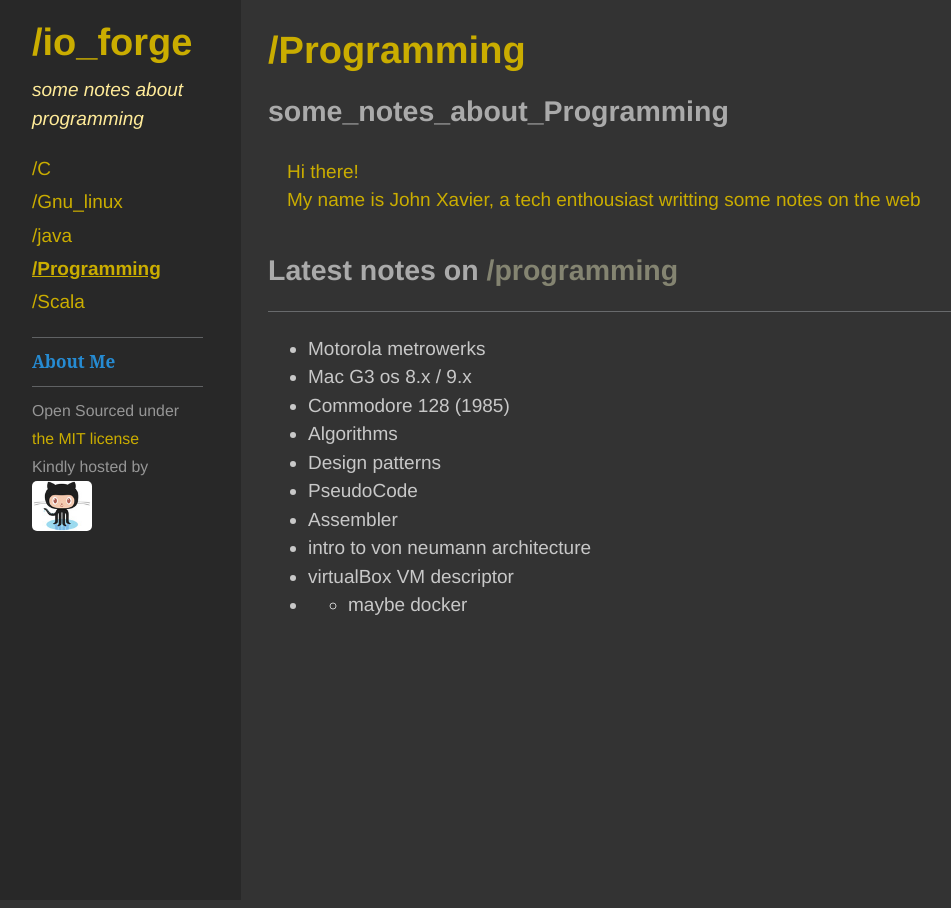
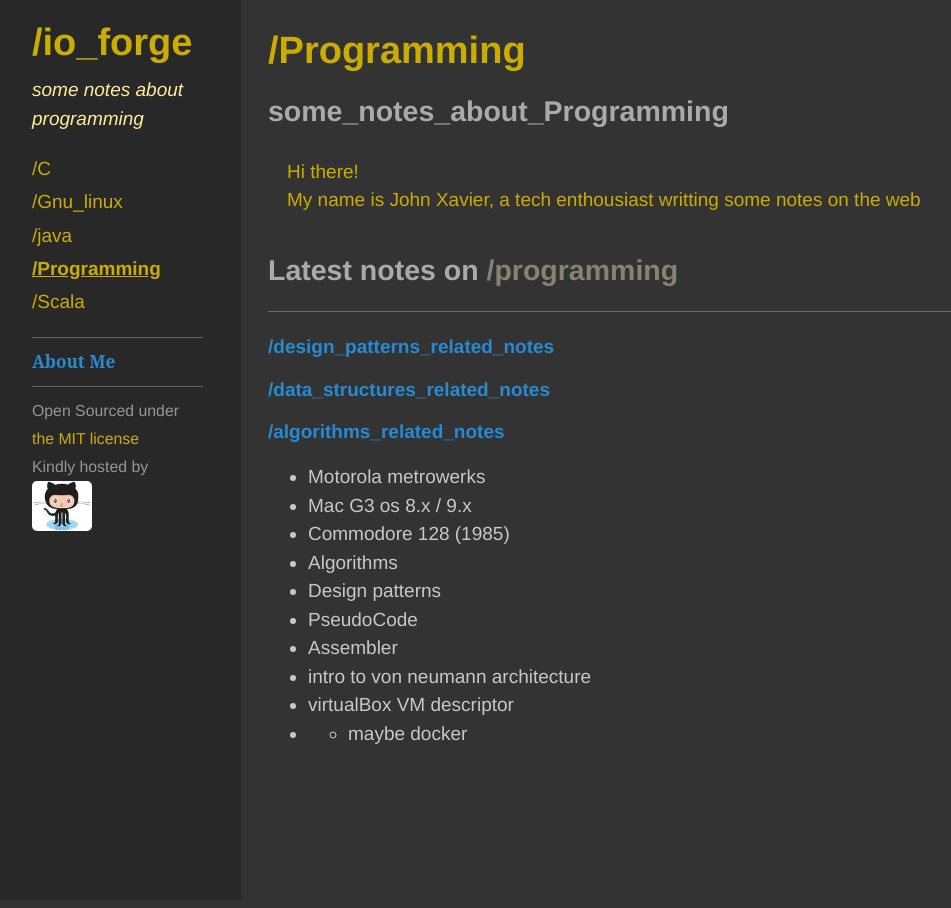
Before and after one commit to JohnnyXavier/johnnyxavier.github.io, a Jekyll site: the page built from pages/programming.md, in a window 1280 px wide. Shown: the whole page, without its empty margins (6-957 px from the left). Built offline with Jekyll 4.4.1, drawn with Linux system fonts in a browser that asks for light colours; comment, search, counter and statistics services are not loaded.

Commit message:
new theme

```diff
--- a/pages/programming.md
+++ b/pages/programming.md
@@ -10,6 +10,46 @@ categories:     programming
 
 {% include latest_notes.html %}
 
+##### /design_patterns_related_notes
+<ul>
+    {% for post in site.categories[page.categories] %}
+        {% for tag in post.tags  %}
+            {% if tag contains "design_patterns" %}
+                <li>
+                  <a href="{{ post.url }}">{{ post.date | date_to_string }} - {{ post.title }} [{{post.tags |join: ", "}}]</a>
+                </li>
+            {% endif %}
+        {% endfor %}
+    {% endfor %}
+</ul>
+
+##### /data_structures_related_notes
+<ul>
+    {% for post in site.categories[page.categories] %}
+        {% for tag in post.tags  %}
+            {% if tag contains "data_structures" %}
+                <li>
+                  <a href="{{ post.url }}">{{ post.date | date_to_string }} - {{ post.title }} [{{post.tags |join: ", "}}]</a>
+                </li>
+            {% endif %}
+        {% endfor %}
+    {% endfor %}
+</ul>
+
+
+##### /algorithms_related_notes
+<ul>
+    {% for post in site.categories[page.categories] %}
+        {% for tag in post.tags  %}
+            {% if tag contains "algorithms" %}
+                <li>
+                  <a href="{{ post.url }}">{{ post.date | date_to_string }} - {{ post.title }} [{{post.tags |join: ", "}}]</a>
+                </li>
+            {% endif %}
+        {% endfor %}
+    {% endfor %}
+</ul>
+
 * Motorola metrowerks
 * Mac G3 os 8.x / 9.x
 * Commodore 128 (1985)
```
Also changed, not shown: _posts/2018-11-10-language-java-streams-filtering-a-collection.md (+5 -5 lines), pages/java.md (+0 -1 lines).
